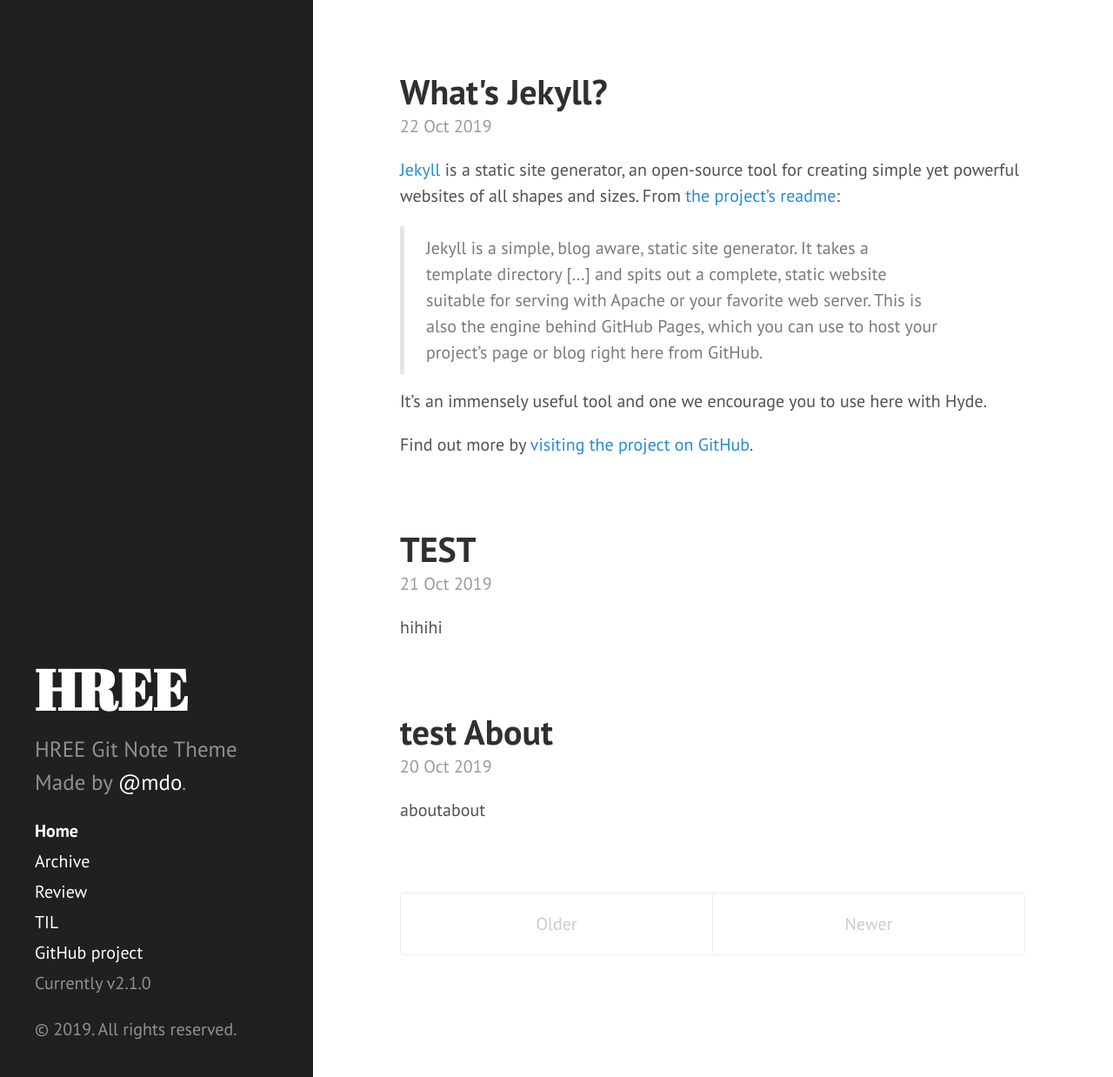
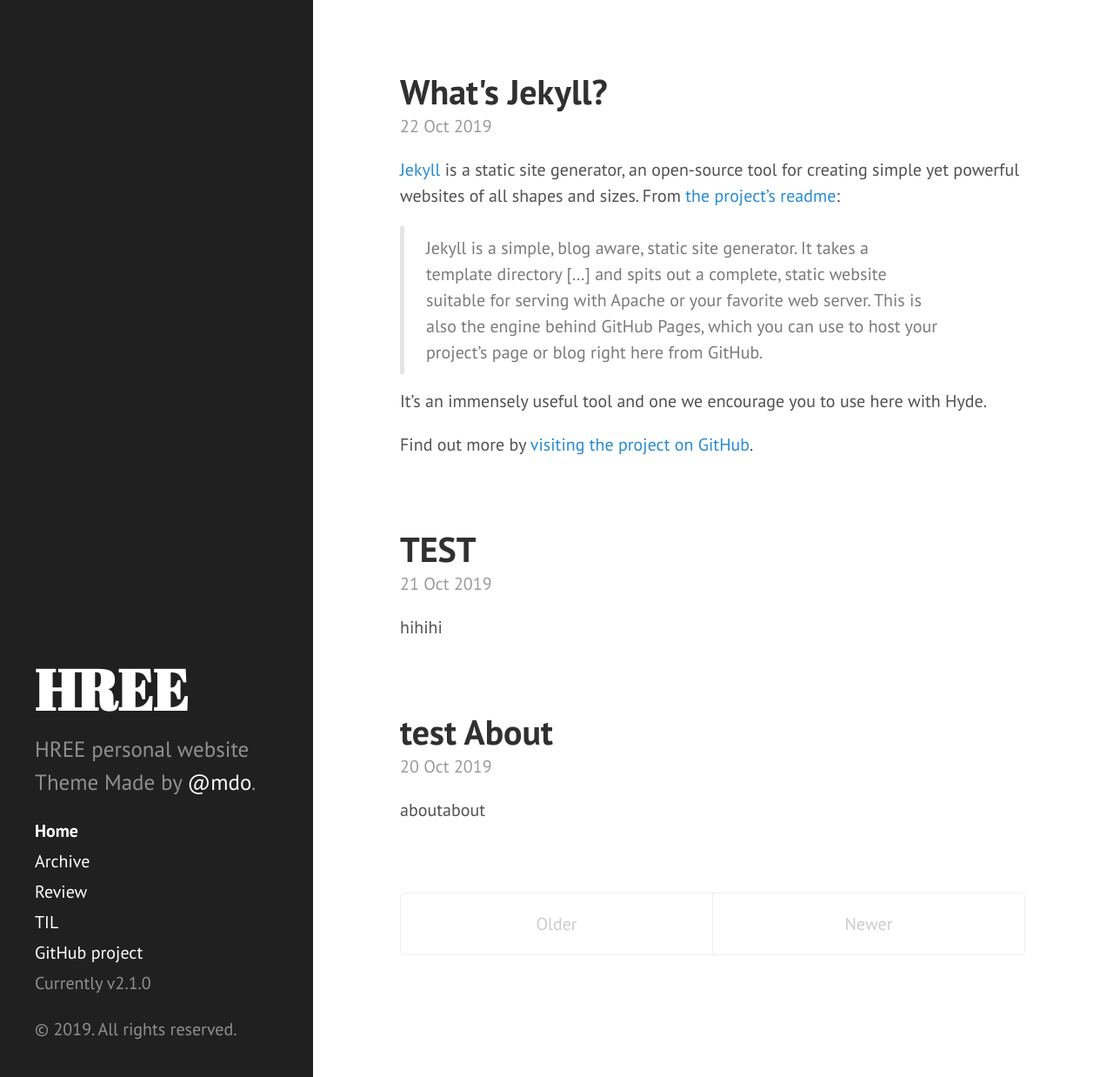
Before and after one commit to apalsl/apalsl-old.github.io, a Jekyll site: the page built from index.html, in a window 1280 px wide and 1238 px high. Shown: the whole window at 87% size. Built offline with Jekyll 4.4.1, drawn with Linux system fonts in a browser that asks for light colours; Markdown is read by kramdown in place of the engine named in the settings; the list of posts is cut into pages by our own code.

Commit message:
Update _config.yml

```diff
--- a/_config.yml
+++ b/_config.yml
@@ -10,7 +10,7 @@ permalink:        pretty
 title:            HREE
 tagline:          'A Jekyll theme'
 # description:      'A brazen two-column <a href="http://jekyllrb.com" target="_blank">Jekyll</a> theme that pairs a prominent sidebar with uncomplicated content. Made by <a href="https://twitter.com/mdo" target="_blank">@mdo</a>.'
-description:      'HREE Git Note Theme Made by <a href="https://twitter.com/mdo" target="_blank">@mdo</a>.'
+description:      'HREE personal website Theme Made by <a href="https://twitter.com/mdo" target="_blank">@mdo</a>.'
 url:              http://hyde.getpoole.com
 baseurl:          /
 
```
